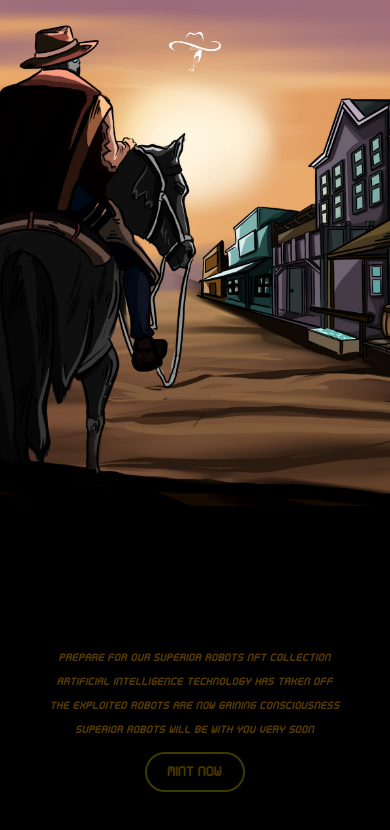
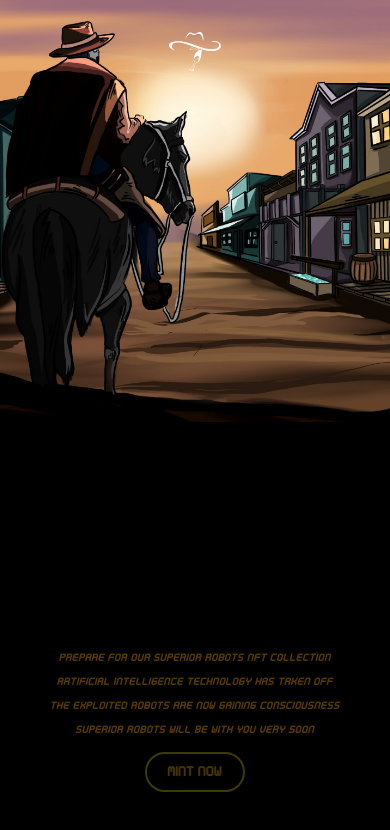
Before and after one commit to omersuve/superiorrobots, a React (Create React App) app: page / in a window 390 px wide. Shown: the top 830 px of the page. Built offline with nearby package versions, Linux system fonts and the light colour scheme; what @nfteyez/sol-rayz, @solana/web3.js would draw is missing.

Commit message:
zoom out

```diff
--- a/src/App.css
+++ b/src/App.css
@@ -867,7 +867,7 @@ a {
     align-items: center;
   }
   .Main-header {
-    min-height: 60vh;
+    min-height: 50vh;
   }
 }
 
```
